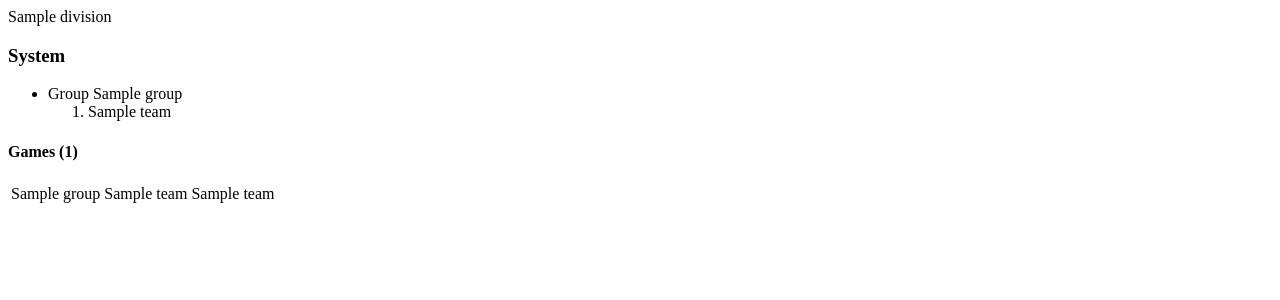
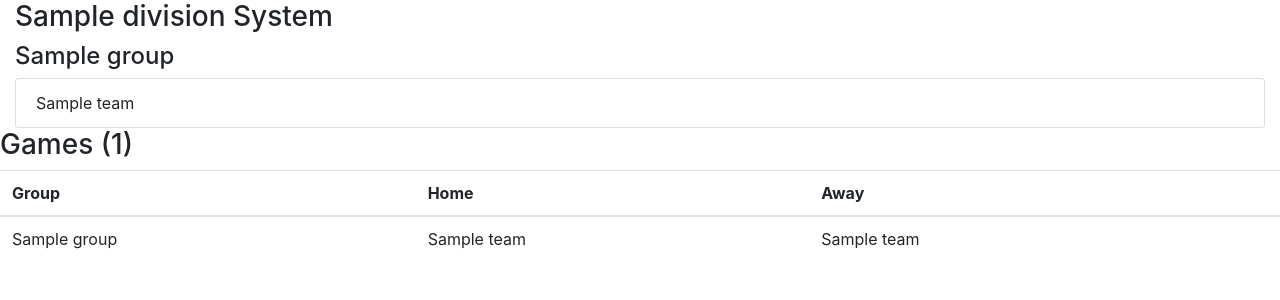
Before and after one commit to Arnostek/TournamentSchedulerDjango, a Django app: template django/tournament/templates/division_system.html in a window 1280 px wide. Shown: the top 300 px of the page. Run offline with Django 3.2, Linux system fonts and the light colour scheme; tables that the repository leaves empty hold one stand-in row (values such as "Sample post"); the template is opened without the code that fills it: values that come from a table or form of the project are taken from there, most other values are stand-ins (such as "Sample title", 1, 10 or a date in 2020); some libraries are stand-ins or nearby versions.

Commit message:
bootstraped division_system.html

```diff
--- /dev/null
+++ b/django/tournament/templates/body.html
@@ -0,0 +1,12 @@
+<html>
+  <head>
+    <link rel="stylesheet" href="https://stackpath.bootstrapcdn.com/bootstrap/4.3.1/css/bootstrap.min.css" integrity="sha384-ggOyR0iXCbMQv3Xipma34MD+dH/1fQ784/j6cY/iJTQUOhcWr7x9JvoRxT2MZw1T" crossorigin="anonymous">
+    <!-- <script src="https://code.jquery.com/jquery-3.3.1.slim.min.js" integrity="sha384-q8i/X+965DzO0rT7abK41JStQIAqVgRVzpbzo5smXKp4YfRvH+8abtTE1Pi6jizo" crossorigin="anonymous"></script>
+    <script src="https://cdnjs.cloudflare.com/ajax/libs/popper.js/1.14.7/umd/popper.min.js" integrity="sha384-UO2eT0CpHqdSJQ6hJty5KVphtPhzWj9WO1clHTMGa3JDZwrnQq4sF86dIHNDz0W1" crossorigin="anonymous"></script>
+    <script src="https://stackpath.bootstrapcdn.com/bootstrap/4.3.1/js/bootstrap.min.js" integrity="sha384-JjSmVgyd0p3pXB1rRibZUAYoIIy6OrQ6VrjIEaFf/nJGzIxFDsf4x0xIM+B07jRM" crossorigin="anonymous"></script> -->
+  </head>
+  <body>
+    {% block content %}
+    {% endblock %}
+  </body>
+</html>
--- a/django/tournament/templates/division_system.html
+++ b/django/tournament/templates/division_system.html
@@ -1,19 +1,34 @@
-{{division.name}}
-<h3> System</h3>
-<ul>
-{% for group,teams in groups.items %}
-  <li>Group {{group.name}}</li>
-  <ol>
-  {% for team in teams %}
-  <li>{{team}}</li>
-  {% endfor %}
-</ol>
-{%endfor%}
-</ul>
+{% extends 'body.html' %}
 
-<h4> Games ({{matches.count}}) </h4>
+{% block content %}
 
-<table>
+
+<div class="container-fluid">
+  <h3> {{division.name}} System</h3>
+  <div class="row">
+      {% for group,teams in groups.items %}
+      <div class="col">
+        <h4>{{group.name}}</h5>
+        <ol class="list-group">
+          {% for team in teams %}
+            <li class="list-group-item">{{team}}</li>
+          {% endfor %}
+        </ol>
+      </div>
+      {%endfor%}
+  </div>
+</div>
+
+<h3> Games ({{matches.count}}) </h4>
+<table class="table table-striped">
+  <thead>
+    <tr>
+      <th>Group</th>
+      <th>Home</th>
+      <th>Away</th>
+      <th></th>
+    </tr>
+  <thead>
   {% for match in matches %}
     <tr>
       <td>{{match.group.name}}</td>
@@ -23,3 +38,5 @@
     </tr>
   {%endfor%}
 </table>
+
+{% endblock %}
```
